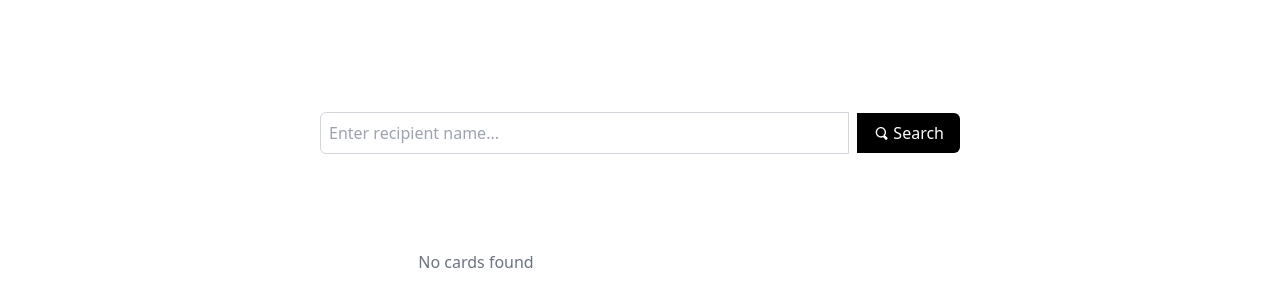
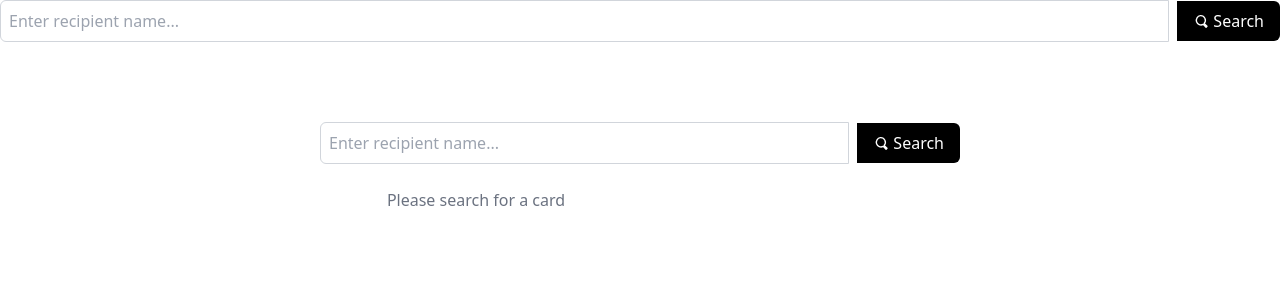
Before and after one commit to farizramadhan7/sendthesong, a React (Create React App) app: page /search in a window 1280 px wide. Shown: the top 306 px of the page. Built offline with nearby package versions, Linux system fonts and the light colour scheme; no server answers; the database is empty.

Commit message:
ya allah semoga

```diff
--- a/src/components/CardBrowse.jsx
+++ b/src/components/CardBrowse.jsx
@@ -1,46 +1,46 @@
 import React, { useState, useEffect } from 'react';
-import { ref, onValue } from 'firebase/database'; // Import ref and onValue
-import { database } from '../firebase/firebaseConfig'; // Import your Firebase database instance
+import { ref, onValue } from 'firebase/database';
+import { database } from '../firebase/firebaseConfig';
+import Search from './Search'; // Import komponen Search
 
-function CardBrowse({ hasSearched }) {
-  const [filteredCards, setFilteredCards] = useState([]); // Initialize state
-  const [allCards, setAllCards] = useState([]); // State untuk menyimpan semua card
+function CardBrowse() {
+  const [filteredCards, setFilteredCards] = useState([]);
+  const [allCards, setAllCards] = useState([]);
+  const [hasSearched, setHasSearched] = useState(false);
 
   useEffect(() => {
-    // Getting data from Firebase Realtime Database
-    const cardsRef = ref(database, 'cards'); // 'cards' is the path in Firebase
+    const cardsRef = ref(database, 'cards');
 
-    // Listening for real-time changes to data
     onValue(cardsRef, (snapshot) => {
       const data = snapshot.val();
       if (data) {
-        // Converting data into an array and updating the state
         const cardArray = Object.keys(data).map((key) => {
           const card = data[key];
           return {
             id: key,
             recipientName: card.recipientName,
             message: card.message,
-            song: card.song, // Store song data (including name, artist, album, etc.)
+            song: card.song,
           };
         });
-        setAllCards(cardArray); // Simpan semua card untuk digunakan dalam pencarian
-        setFilteredCards(cardArray); // Set filtered cards to all cards initially
+        setAllCards(cardArray);
       }
     });
 
-    // Cleanup when the component unmounts
-    return () => setFilteredCards([]); // Clear filtered cards on unmount
-  }, []); // Empty array ensures it runs only once when the component mounts
-
-  // Jika pencarian sudah dilakukan, tampilkan filteredCards
-  const cardsToShow = hasSearched ? filteredCards : allCards;
+    return () => setAllCards([]);
+  }, []);
 
   return (
     <div className="w-full h-full max-w-2xl mx-auto p-4 mt-16 flex-grow">
+      {/* Gunakan komponen Search */}
+      <Search
+        cards={allCards} // Berikan semua kartu ke Search
+        setFilteredCards={setFilteredCards} // Fungsi untuk memperbarui kartu yang ditampilkan
+        setHasSearched={setHasSearched} // Tandai jika pencarian dilakukan
+      />
       <div className="grid grid-cols-1 md:grid-cols-2 gap-4 justify-items-center">
-        {cardsToShow.length > 0 ? (
-          cardsToShow.map((card) => {
+        {filteredCards.length > 0 ? (
+          filteredCards.map((card) => {
             const { id, recipientName, message, song } = card;
             const { name: songName, artists, album } = song || {};
             const albumCover = album?.images[2]?.url;
@@ -54,10 +54,10 @@ function CardBrowse({ hasSearched }) {
                 rel="noopener noreferrer"
                 className="rounded-xl border bg-card text-card-foreground shadow relative w-full h-[200px] cursor-pointer overflow-hidden hover:bg-gray-950/[.05] transition-colors duration-200"
               >
-                <div className="flex flex-col space-y-1.5 p-4 ">
+                <div className="flex flex-col space-y-1.5 p-4">
                   <p className="text-sm font-medium text-gray-500 mb-6">To: {recipientName}</p>
                   <p
-                    className="text-4xl text-gray-800 mt-8" // Pesan lebih ke bawah
+                    className="text-4xl text-gray-800 mt-8"
                     style={{
                       fontFamily: 'ReenieBeanie',
                       overflow: 'hidden',
@@ -67,7 +67,7 @@ function CardBrowse({ hasSearched }) {
                   >
                     {message}
                   </p>
-                  <div className="flex items-center space-x-2 ">
+                  <div className="flex items-center space-x-2">
                     {albumCover && (
                       <img src={albumCover} alt="Album Cover" className="w-9 h-9 object-cover mt-9" />
                     )}
@@ -81,7 +81,9 @@ function CardBrowse({ hasSearched }) {
             );
           })
         ) : (
-          <div className="text-center text-gray-500">No cards found</div>
+          <div className="text-center text-gray-500">
+            {hasSearched ? 'No cards found' : 'Please search for a card'}
+          </div>
         )}
       </div>
     </div>
--- a/src/components/Search.jsx
+++ b/src/components/Search.jsx
@@ -4,26 +4,19 @@ function Search({ cards, setFilteredCards, setHasSearched }) {
   const [searchQuery, setSearchQuery] = useState('');
 
   const handleSearch = () => {
-    // Filter cards berdasarkan nama penerima yang sesuai secara penuh (case-insensitive)
     const filtered = cards.filter(({ recipientName }) =>
-      recipientName.toLowerCase() === searchQuery.toLowerCase()
+      recipientName.toLowerCase().includes(searchQuery.toLowerCase())
     );
-
-    setFilteredCards(filtered); // Set hasil pencarian ke state di CardBrowse
-    setHasSearched(true); // Tandai bahwa pencarian telah dilakukan
-  };
-
-  const handleInputChange = (e) => {
-    setSearchQuery(e.target.value); // Update nilai input
+    setFilteredCards(filtered);
+    setHasSearched(true);
   };
 
   return (
-    <div className="w-full max-w-2xl mx-auto p-4 mt-24">
-      <div className="flex items-center space-x-2">
+    <div className="flex items-center space-x-2 mb-6">
       <input
         type="text"
         value={searchQuery}
-          onChange={handleInputChange}
+        onChange={(e) => setSearchQuery(e.target.value)}
         placeholder="Enter recipient name..."
         className="w-full p-2 border border-gray-300 rounded-l-md focus:outline-none focus:ring-2 focus:ring-gray-400"
       />
@@ -48,7 +41,6 @@ function Search({ cards, setFilteredCards, setHasSearched }) {
         Search
       </button>
     </div>
-    </div>
   );
 }
 
--- a/src/components/SongCard.jsx
+++ b/src/components/SongCard.jsx
@@ -1,11 +1,12 @@
 import React, { useState, useEffect } from 'react';
-import { useParams } from 'react-router-dom';
+import { useParams, useNavigate } from 'react-router-dom'; // Import useNavigate
 import { ref, get } from 'firebase/database';
 import { database } from '../firebase/firebaseConfig';
 import { format } from 'date-fns';
 
 function SongCard() {
   const { id } = useParams(); // Mendapatkan ID dari URL
+  const navigate = useNavigate(); // Initialize useNavigate
   const [card, setCard] = useState(null); // State untuk menyimpan card
   const [loading, setLoading] = useState(true); // State untuk loading
 
@@ -22,7 +23,7 @@ function SongCard() {
         setLoading(false); // Menghentikan loading
       })
       .catch((error) => {
-        console.error("Error fetching data:", error);
+        console.error('Error fetching data:', error);
         setLoading(false); // Menghentikan loading jika error
       });
   }, [id]);
@@ -37,10 +38,10 @@ function SongCard() {
   }
 
   const { recipientName, song, message, date } = card;
-  const { id: songId, name: songName, artist } = song;
+  const { id: songId } = song; // Hanya gunakan `id` dari objek song
 
   return (
-    <div className="flex flex-col items-center justify-center min-h-screen overflow-y-auto my-8">
+    <div className="flex flex-col items-center justify-center overflow-y-auto my-8">
       <div className="container mx-auto px-4 py-8 text-center">
         <h1 className="text-xl mb-4 mt-4">
           Hello,
@@ -74,12 +75,16 @@ function SongCard() {
             <p className="text-sm text-slate-500 mt-4">
               Sent on {format(new Date(date), 'MMMM dd, yyyy')}
             </p>
-          </div>
-
-          <div className="mt-8">
-            <h2 className="text-xl text-slate-700">Song Details</h2>
-            <p className="text-lg text-slate-600 mt-2">Song: {songName}</p>
-            <p className="text-lg text-slate-600 mt-2">Artist: {artist}</p>
+            {/* Tombol Send a Song */}
+            <div className="mt-6">
+              <p className="text-gray-500 mb-4">Want to send a song to a friend?</p>
+              <button
+                onClick={() => navigate('/submit')} // Gunakan navigate untuk redirect
+                className="bg-black text-white py-2 px-4 rounded-md hover:bg-gray-800 transition-all"
+              >
+                Send a song
+              </button>
+            </div>
           </div>
         </div>
       </div>
--- a/src/pages/Browse.jsx
+++ b/src/pages/Browse.jsx
@@ -4,6 +4,7 @@ import Search from '../components/Search';
 import CardBrowse from '../components/CardBrowse';
 import { ref, onValue } from 'firebase/database';
 import { database } from '../firebase/firebaseConfig';
+import Footer from '../components/Footer';
 
 function Browse() {
   const [cards, setCards] = useState([]); // Menyimpan semua kartu dari Firebase
@@ -25,8 +26,9 @@ function Browse() {
   }, []);
 
   return (
-    <div>
+    <div className="flex flex-col min-h-screen">
       <Navbar />
+      <div className="flex-grow">
         <Search
           cards={cards}
           setFilteredCards={setFilteredCards}
@@ -34,6 +36,8 @@ function Browse() {
         />
         <CardBrowse filteredCards={filteredCards} hasSearched={hasSearched} />
       </div>
+      <Footer />
+    </div>
   );
 }
 
--- a/src/pages/Details.jsx
+++ b/src/pages/Details.jsx
@@ -17,10 +17,11 @@ function Details() {
       {/* Konten utama */}
       <main className="flex-grow container mx-auto px-4 py-8">
         {id ? (
-          <SongCard id={id} /> // Kirim ID ke SongCard
+          // Langsung kirim ID ke SongCard melalui props
+          <SongCard />
         ) : (
           <div className="text-center text-gray-600">
-            <p>Invalid or missing ID. Please check the URL.</p>
+            <p>ID is missing or invalid. Please check the URL.</p>
           </div>
         )}
       </main>
--- a/src/pages/Submit.jsx
+++ b/src/pages/Submit.jsx
@@ -1,16 +1,18 @@
-// src/pages/Submit.js
 import React from 'react';
 import Navbar from '../components/Navbar';
 import Form from '../components/Form';
-import Footer from '../components/Footer'
+import Footer from '../components/Footer';
 
 function Submit() {
   return (
-    <>
+    <div className="flex flex-col min-h-screen">
       <Navbar />
-      <Form />
-      <Footer/>
-    </>
+      {/* Konten Form, menggunakan flex-grow untuk memperluas konten */}
+      <div className="flex-grow">
+        <Form />
+      </div>
+      <Footer />
+    </div>
   );
 }
 
```
Lines whose indentation alone changed are shown as unchanged.
